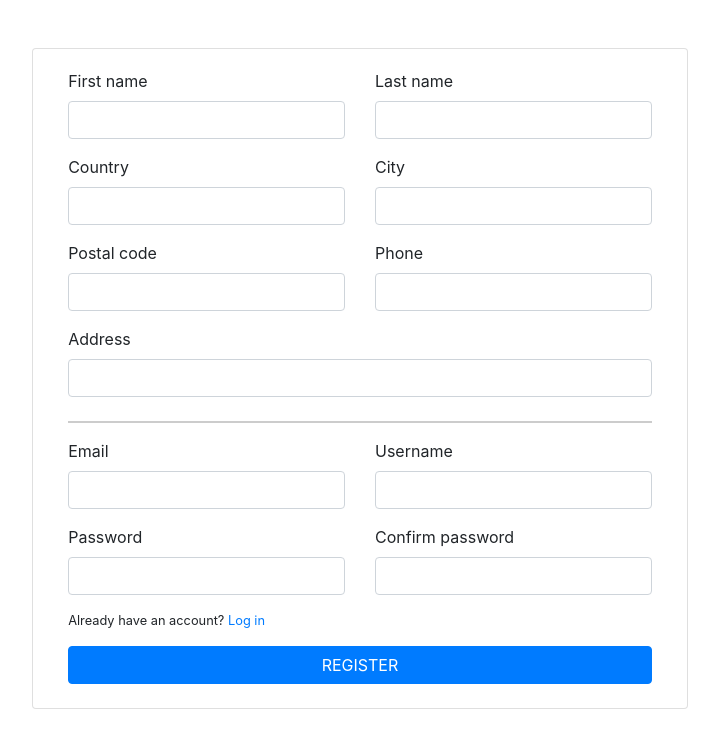
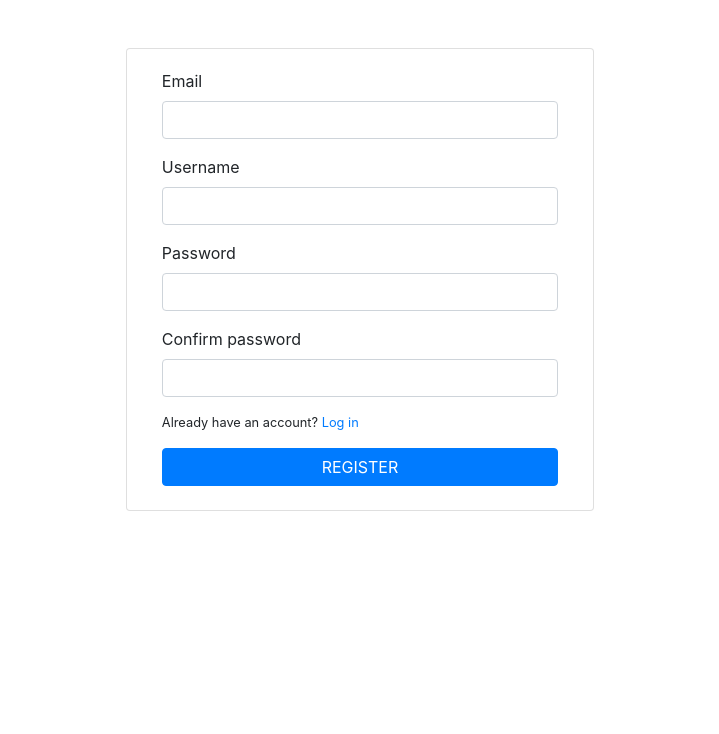
Before and after one commit to CojaONIX/webShop, a PHP site: page /views/register.php in a window 1280 px wide. Shown: the part 66-800 px from the top of the page, without its empty margins (280-999 px from the left). Run offline with PHP 8.4, Linux system fonts and the light colour scheme; some libraries are stand-ins or nearby versions.

Commit message:
Simplify register form

```diff
--- a/views/register.php
+++ b/views/register.php
@@ -5,72 +5,15 @@
 
   <div class="container">
     <div class="row px-2">
-      <div class="card col-12 col-sm-11 col-md-9 col-lg-7 mx-auto">
+      <div class="card col-12 col-sm-9 col-md-7 col-lg-5 mx-auto">
         <div class="card-body">
           <form>
             <div class="row">
-              <div class="mb-3 col-12 col-sm-6">
-                <label for="firstName" class="form-label">First name</label>
-                <input
-                  type="text"
-                  class="form-control"
-                  id="firstName"
-                  required
-                />
-              </div>
-              <div class="mb-3 col-12 col-sm-6">
-                <label for="lastName" class="form-label">Last name</label>
-                <input
-                  type="text"
-                  class="form-control"
-                  id="lastName"
-                  required
-                />
-              </div>
-            </div>
-            <div class="row">
-              <div class="mb-3 col-12 col-sm-6">
-                <label for="country" class="form-label">Country</label>
-                <input
-                  type="text"
-                  class="form-control"
-                  id="country"
-                  required
-                />
-              </div>
-              <div class="mb-3 col-12 col-sm-6">
-                <label for="city" class="form-label">City</label>
-                <input type="text" class="form-control" id="city" required />
-              </div>
-            </div>
-            <div class="row">
-              <div class="mb-3 col">
-                <label for="postalCode" class="form-label">Postal code</label>
-                <input
-                  type="text"
-                  class="form-control"
-                  id="postalCode"
-                  required
-                />
-              </div>
-              <div class="mb-3 col">
-                <label for="phone" class="form-label">Phone</label>
-                <input type="text" class="form-control" id="phone" required />
-              </div>
-            </div>
-            <div class="mb-4">
-              <label for="address" class="form-label">Address</label>
-              <input type="text" class="form-control" id="address" required />
-            </div>
-
-            <hr style="background-color: #ccc; padding: 1px; border: none">
-
-            <div class="row">
-              <div class="mb-3 col-12 col-sm-6">
+              <div class="mb-3 col-12">
                 <label for="email" class="form-label">Email</label>
                 <input type="email" class="form-control" id="email" required />
               </div>
-              <div class="mb-3 col-12 col-sm-6">
+              <div class="mb-3 col-12">
                 <label for="username" class="form-label">Username</label>
                 <input
                   type="text"
@@ -79,9 +22,7 @@
                   required
                 />
               </div>
-            </div>
-            <div class="row">
-              <div class="mb-3 col-12 col-sm-6">
+              <div class="mb-3 col-12">
                 <label for="password" class="form-label">Password</label>
                 <input
                   type="password"
@@ -90,7 +31,7 @@
                   required
                 />
               </div>
-              <div class="mb-3 col-12 col-sm-6">
+              <div class="mb-3 col-12">
                 <label for="confirmPassword" class="form-label"
                   >Confirm password</label
                 >
```
